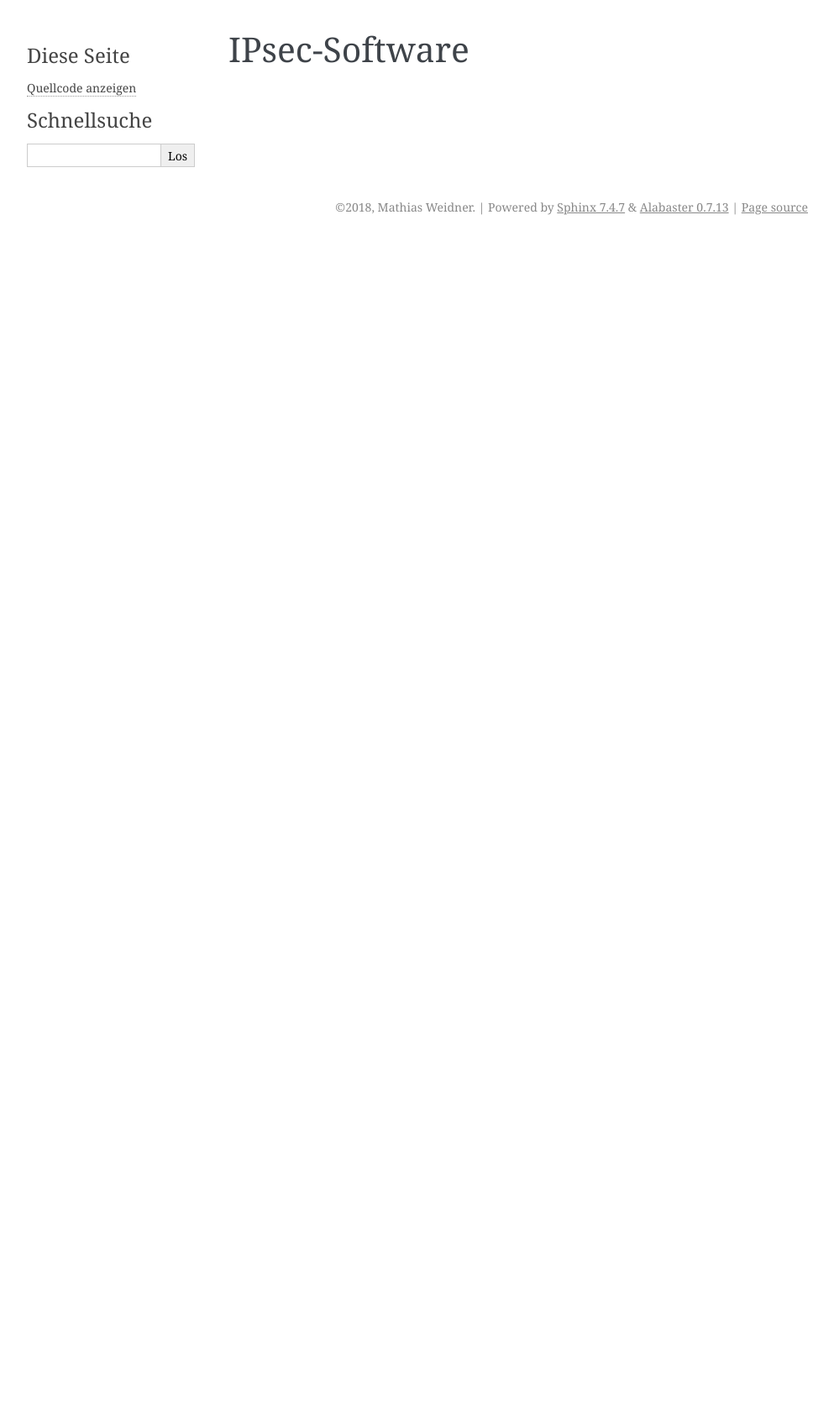
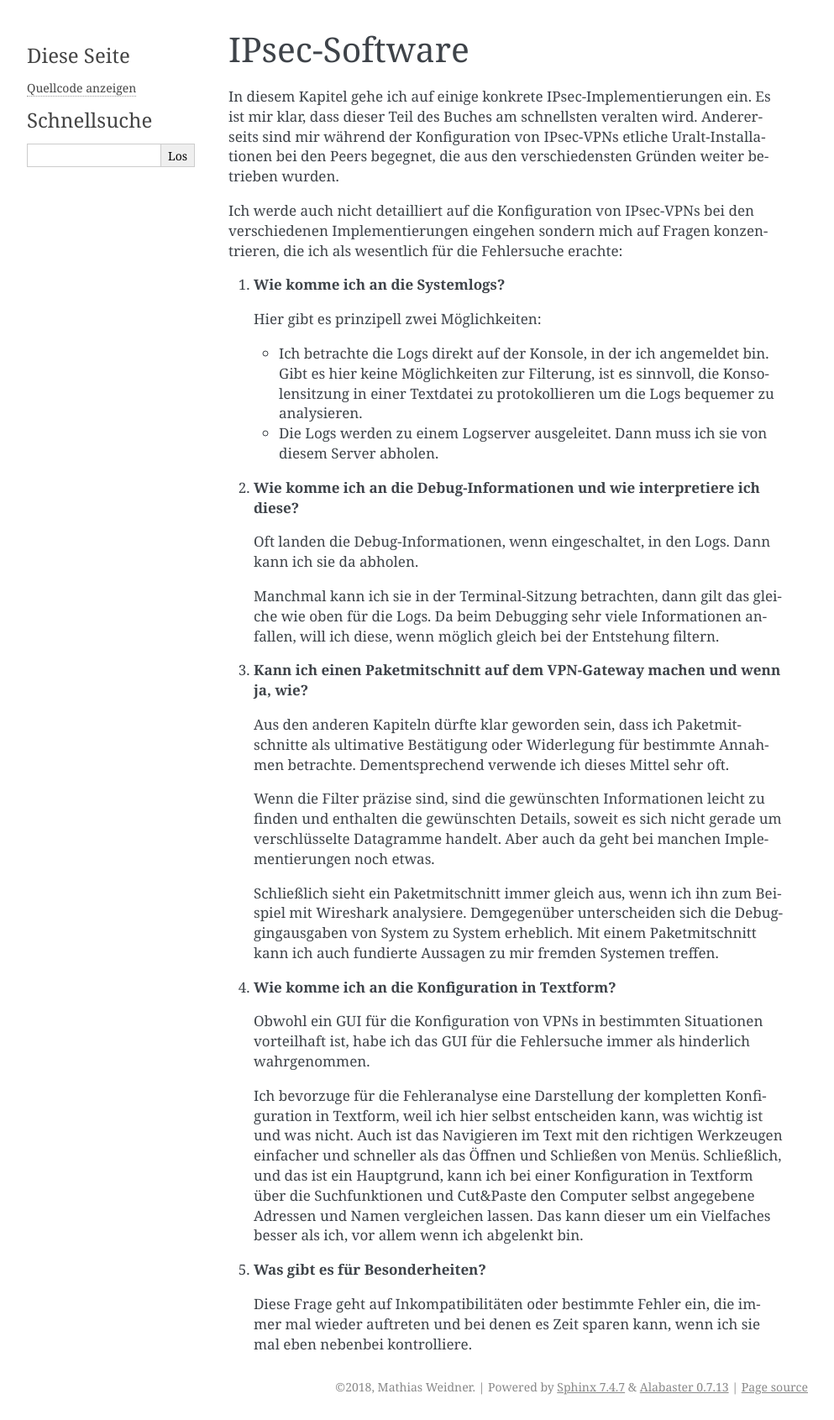
Before and after one commit to matwei-books/Fehlersuche-bei-IPsec-VPN-mit-IKEv2, a Sphinx documentation site: the page built from source/software/index.rst, in a window 1280 px wide. Shown: the whole page at 84% size, without its empty margins (148-1141 px from the left). Built offline with Sphinx 7.4.7, drawn with Linux system fonts in a browser that asks for light colours; before the commit the page ends 900 px from its top, so only the background shows below that.

Commit message:
Einleitender Text zu IPsec-Implementierungen.

```diff
--- a/source/software/index.rst
+++ b/source/software/index.rst
@@ -2,6 +2,79 @@
 IPsec-Software
 ==============
 
+In diesem Kapitel gehe ich auf einige konkrete IPsec-Implementierungen ein.
+Es ist mir klar, dass dieser Teil des Buches am schnellsten veralten wird.
+Andererseits sind mir während der Konfiguration von IPsec-VPNs etliche
+Uralt-Installationen bei den Peers begegnet, die aus den verschiedensten
+Gründen weiter betrieben wurden.
+
+Ich werde auch nicht detailliert auf die Konfiguration von IPsec-VPNs
+bei den verschiedenen Implementierungen eingehen sondern mich auf Fragen
+konzentrieren, die ich als wesentlich für die Fehlersuche erachte:
+
+1. **Wie komme ich an die Systemlogs?**
+
+   Hier gibt es prinzipell zwei Möglichkeiten:
+
+   * Ich betrachte die Logs direkt auf der Konsole, in der ich angemeldet bin.
+     Gibt es hier keine Möglichkeiten zur Filterung, ist es sinnvoll, die
+     Konsolensitzung in einer Textdatei zu protokollieren um die Logs
+     bequemer zu analysieren.
+
+   * Die Logs werden zu einem Logserver ausgeleitet.
+     Dann muss ich sie von diesem Server abholen.
+
+2. **Wie komme ich an die Debug-Informationen und wie interpretiere ich diese?**
+
+   Oft landen die Debug-Informationen, wenn eingeschaltet, in den Logs.
+   Dann kann ich sie da abholen.
+
+   Manchmal kann ich sie in der Terminal-Sitzung betrachten, dann gilt
+   das gleiche wie oben für die Logs.
+   Da beim Debugging sehr viele Informationen anfallen, will ich diese,
+   wenn möglich gleich bei der Entstehung filtern.
+
+3. **Kann ich einen Paketmitschnitt auf dem VPN-Gateway machen und wenn ja, wie?**
+
+   Aus den anderen Kapiteln dürfte klar geworden sein, dass ich
+   Paketmitschnitte als ultimative Bestätigung oder Widerlegung für
+   bestimmte Annahmen betrachte.
+   Dementsprechend verwende ich dieses Mittel sehr oft.
+
+   Wenn die Filter präzise sind, sind die gewünschten Informationen
+   leicht zu finden und enthalten die gewünschten Details, soweit es sich
+   nicht gerade um verschlüsselte Datagramme handelt.
+   Aber auch da geht bei manchen Implementierungen noch etwas.
+
+   Schließlich sieht ein Paketmitschnitt immer gleich aus, wenn ich ihn
+   zum Beispiel mit Wireshark analysiere.
+   Demgegenüber unterscheiden sich die Debuggingausgaben von System zu
+   System erheblich.
+   Mit einem Paketmitschnitt kann ich auch fundierte Aussagen zu mir
+   fremden Systemen treffen.
+
+4. **Wie komme ich an die Konfiguration in Textform?**
+
+   Obwohl ein GUI für die Konfiguration von VPNs in bestimmten
+   Situationen vorteilhaft ist, habe ich das GUI für die Fehlersuche immer
+   als hinderlich wahrgenommen.
+
+   Ich bevorzuge für die Fehleranalyse eine Darstellung der kompletten
+   Konfiguration in Textform, weil ich hier selbst entscheiden kann, was
+   wichtig ist und was nicht.
+   Auch ist das Navigieren im Text mit den richtigen Werkzeugen einfacher
+   und schneller als das Öffnen und Schließen von Menüs.
+   Schließlich, und das ist ein Hauptgrund, kann ich bei einer
+   Konfiguration in Textform über die Suchfunktionen und Cut&Paste den
+   Computer selbst angegebene Adressen und Namen vergleichen lassen.
+   Das kann dieser um ein Vielfaches besser als ich, vor allem wenn ich
+   abgelenkt bin.
+
+5. **Was gibt es für Besonderheiten?**
+
+   Diese Frage geht auf Inkompatibilitäten oder bestimmte Fehler ein, die
+   immer mal wieder auftreten und bei denen es Zeit sparen kann, wenn ich
+   sie mal eben nebenbei kontrolliere.
 
 .. toctree::
    :maxdepth: 2
```
